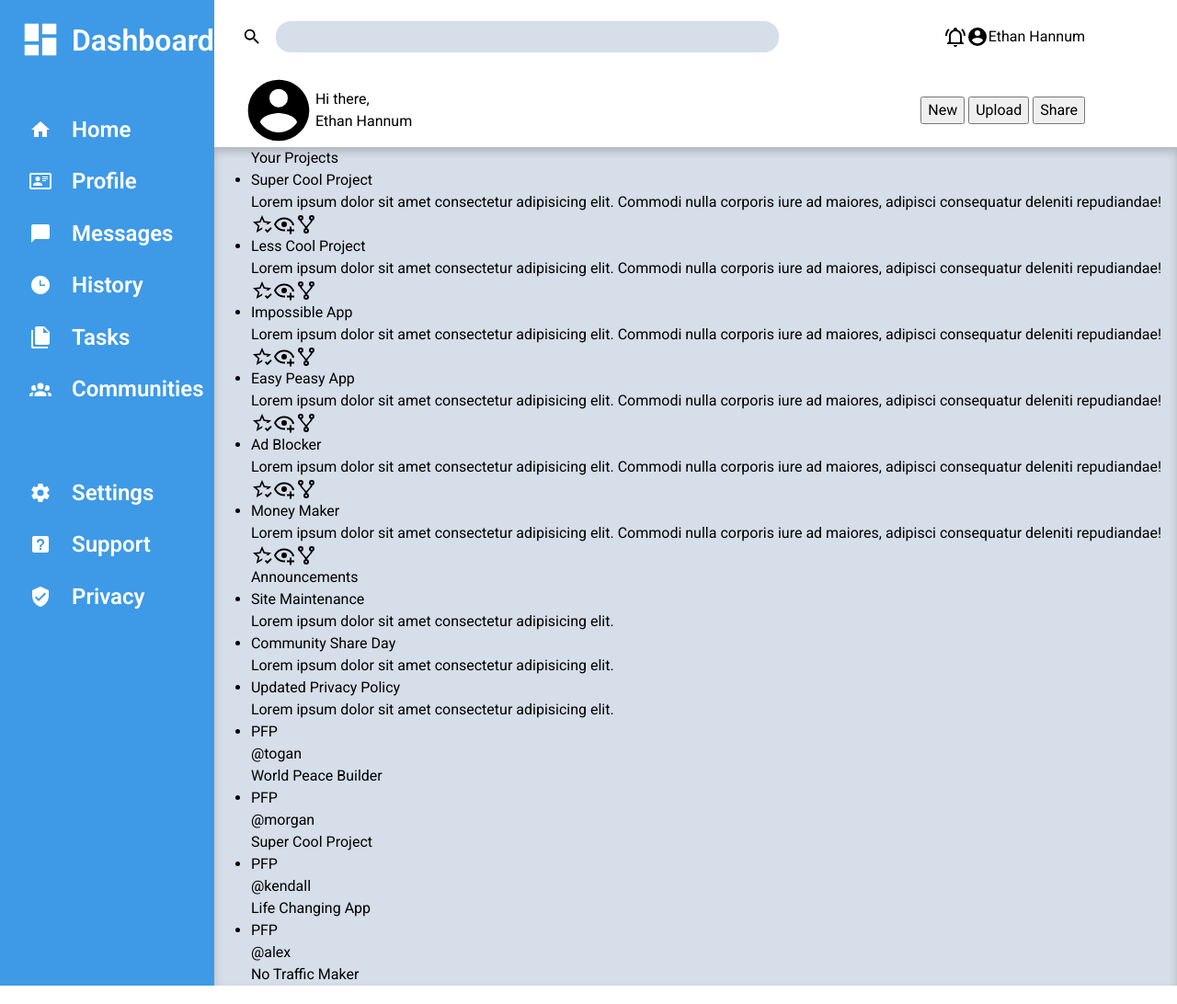
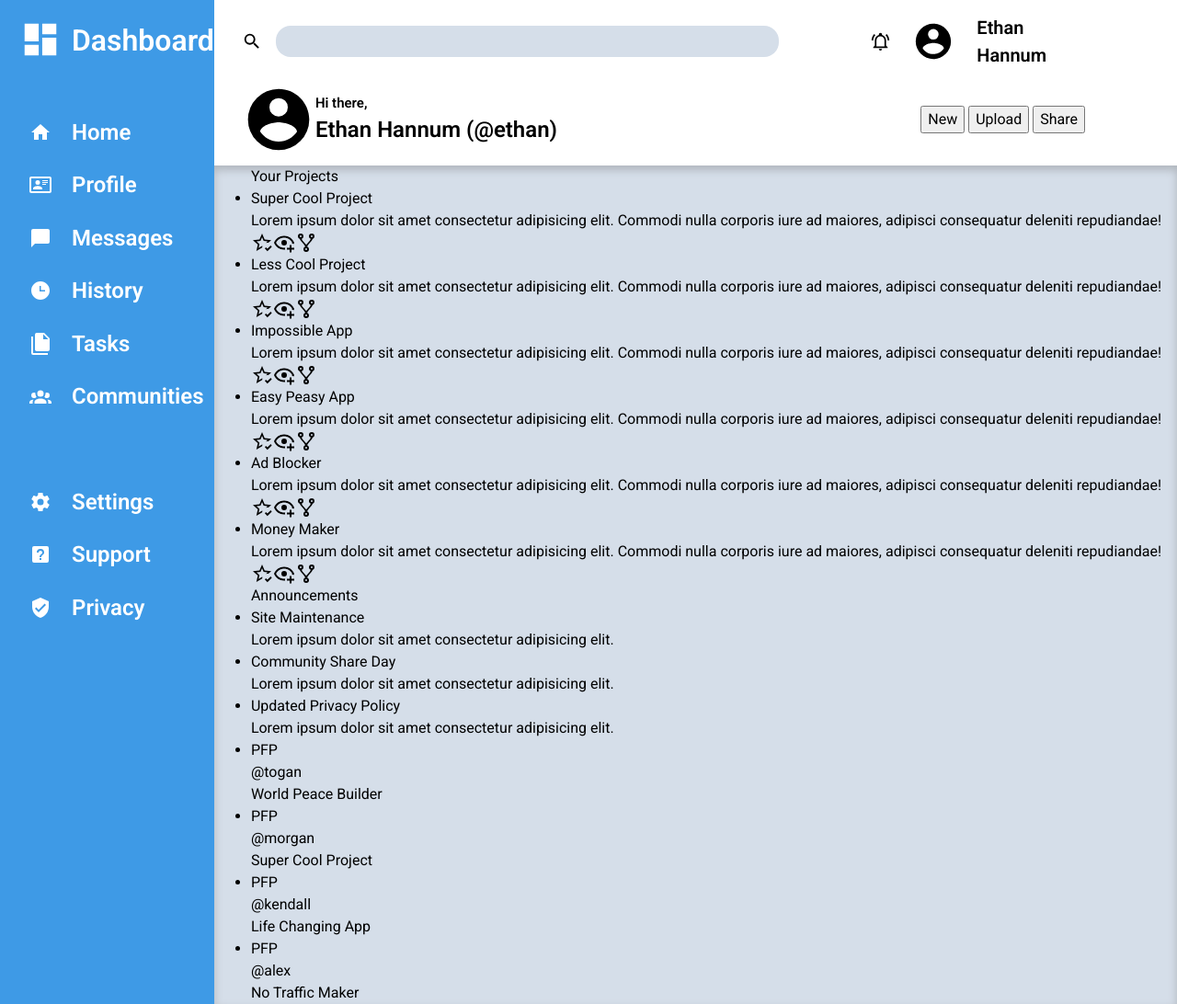
Before and after one commit to Ethan-Hannum/admin-odin, a plain HTML site: page index.html in a window 1280 px wide. Shown: the whole page at 92% size. Drawn offline with Linux system fonts and the light colour scheme.

Commit message:
Use free-space in header
Still felt that there was too much free-space in the header, so I made
elements bigger to take up that space. I made the text bigger, except
for the welcome tag which got decrease by 1px. I also bolded the text
and added some gaps to them flexed grid items. Finally I adjusted the
top pfp to be bigger.

```diff
--- a/index.html
+++ b/index.html
@@ -22,13 +22,13 @@
                     </form>
                 </search>
                 <div class="top-account-container">
-                    <div class="svg-container">
+                    <div class="notifications svg-container">
                         <img src="./images/bell-ring-outline.svg" alt="Notifications">
                     </div>
                     <div class="pfp-top svg-container">
                         <img src="./images/account-circle.svg" alt="Profile Picture">
                     </div>
-                    <div class="top-account">Ethan Hannum</div>
+                    <div class="top-name">Ethan Hannum</div>
                 </div>
             </div>
             <div class="header-bottom">
@@ -36,9 +36,9 @@
                     <div class="pfp-bottom svg-container">
                         <img src="./images/account-circle.svg" alt="Profile Picture">
                     </div>
-                    <div class="bottom-account">
+                    <div class="welcome-container">
                         <div class="welcome-tag">Hi there,</div>
-                        <div class="welcome-name">Ethan Hannum</div>
+                        <div class="welcome-name">Ethan Hannum (@ethan)</div>
                     </div>
                 </div>
                 <div class="btns">
--- a/style.css
+++ b/style.css
@@ -127,6 +127,23 @@ body {
   grid-template-rows: 1fr 1fr;
 }
 
+.top-name,
+.welcome-container {
+  font-weight: 600;
+}
+
+.top-name {
+  font-size: 20px;
+}
+
+.welcome-tag {
+  font-size: 15px;
+}
+
+.welcome-name {
+  font-size: 24px;
+}
+
 .header-top {
   grid-row: 1;
   display: grid;
@@ -138,15 +155,12 @@ body {
 form {
   display: flex;
   gap: 15px;
+  align-items: center;
 }
 
 form > input {
   width: 100%;
   height: 34px;
-}
-
-form > .svg-container {
-  align-self: center;
 }
 
 input[type="search"] {
@@ -160,6 +174,12 @@ input[type="search"] {
   grid-column: 3;
   display: flex;
   justify-self: end;
+  align-items: center;
+  gap: 24px;
+}
+
+.top-account-container .pfp-top {
+  width: 52px;
 }
 
 .header-bottom {
@@ -167,7 +187,7 @@ input[type="search"] {
   display: grid;
   grid-template-columns: 1fr 0.5fr 1fr;
   align-items: center;
-  padding: 0px 100px 0px 30px;
+  padding: 0px 100px 10px 30px;
 }
 
 .bottom-account-container .svg-container {
```
